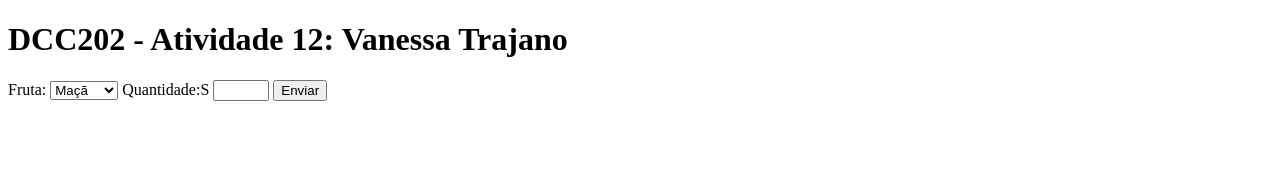
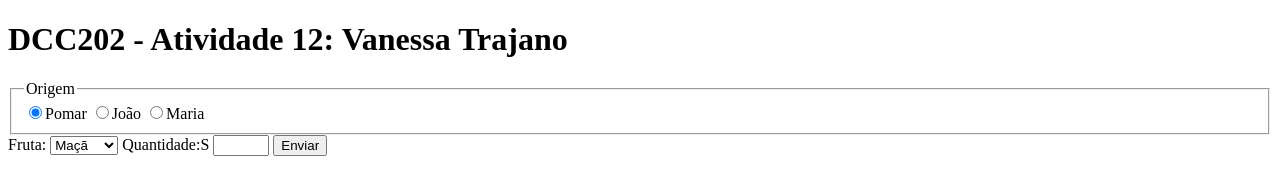
Before and after one commit to ufjf-dcc202/ufjf-dcc202-2023-3-a-atv12-VanessaTrajano, a website: page index.html in a window 1280 px wide. Drawn offline with Linux system fonts and the light colour scheme.

Commit message:
Finalizando origem

```diff
--- a/index.html
+++ b/index.html
@@ -11,6 +11,19 @@
         <h1>DCC202 - Atividade 12: Vanessa Trajano</h1>
         <section>
             <form name="entrada">
+                <fieldset>
+                    <legend>Origem</legend>
+                    <label>
+                        <input type="radio" name="origem" value="pomar" checked>Pomar
+                    </label>
+                    <label>
+                        <input type="radio" name="origem" value="joao">João
+                    </label>
+                    <label>
+                        <input type="radio" name="origem" value="maria">Maria
+                    </label>
+                </fieldset>
+
                 <label> Fruta:
                     <select name="fruta">
                         <option value="maca">Maçã</option>
```
